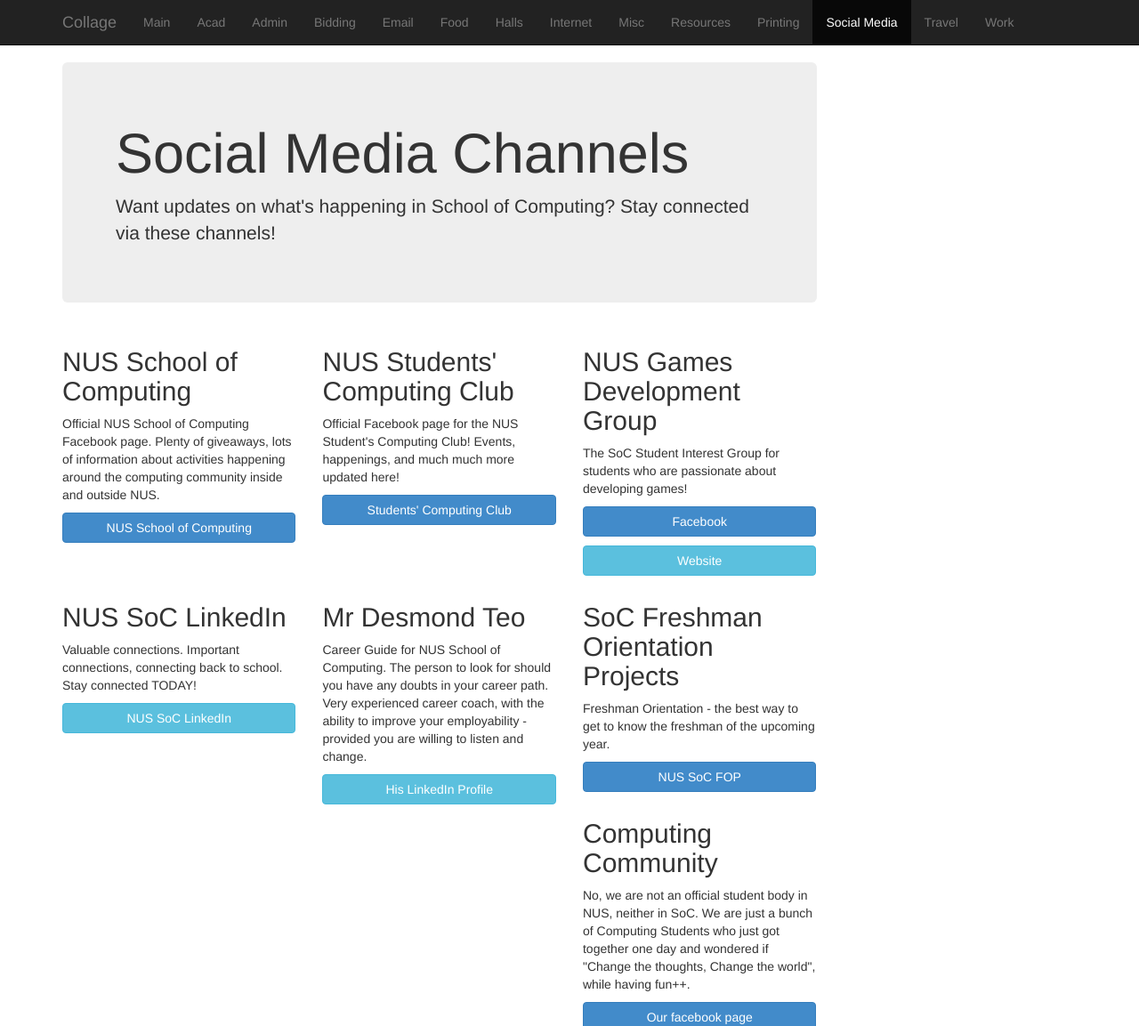
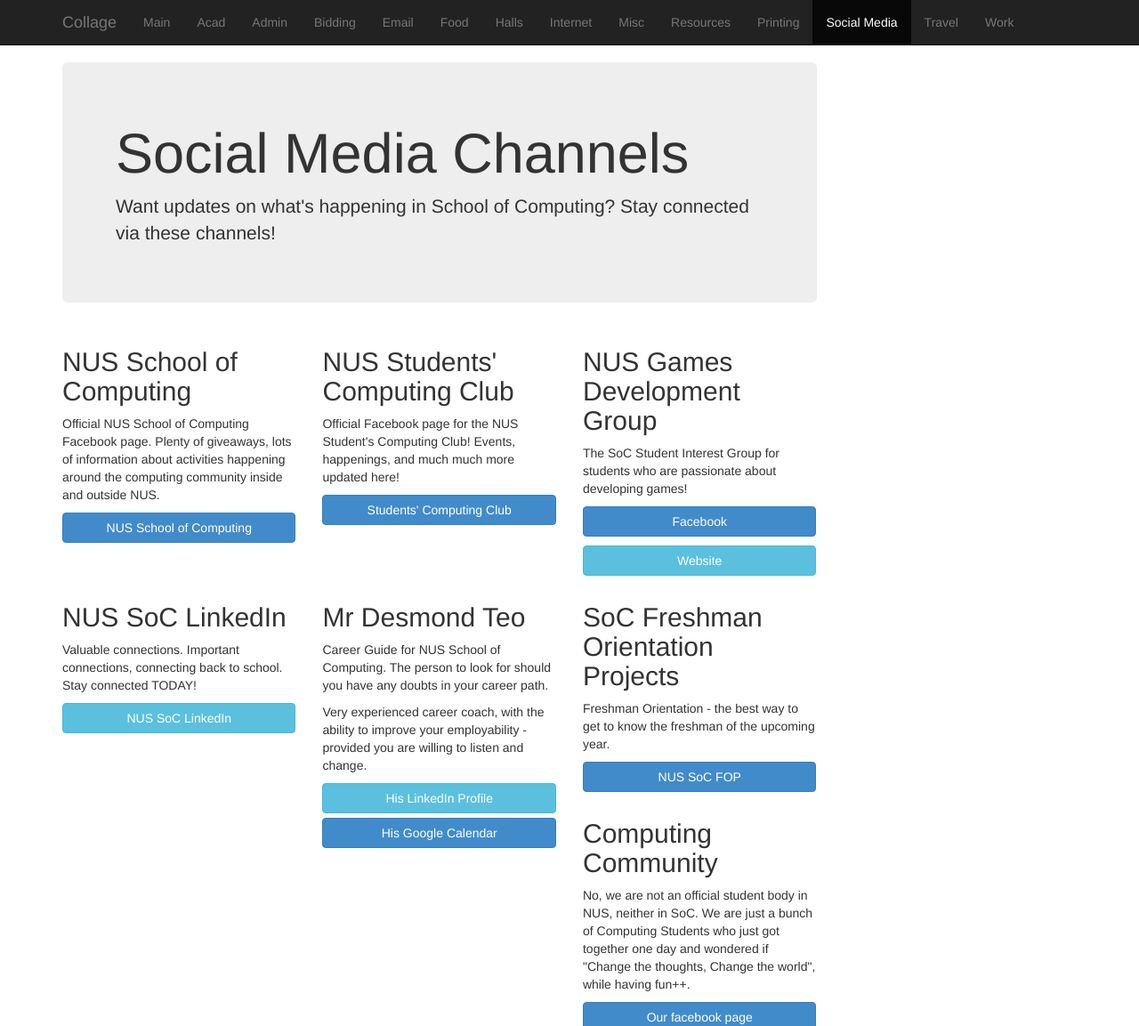
Before and after one commit to francisyzy/SoCollate, a plain HTML site: page social.html in a window 1280 px wide. Shown: the top 1153 px of the page at 89% size. Drawn offline with nearby package versions, Linux system fonts and the light colour scheme.

Commit message:
Added Desmond Teo's Google Calendar Link

```diff
--- a/social.html
+++ b/social.html
@@ -78,15 +78,17 @@
             <div class="col-6 col-sm-6 col-lg-4">
               <h2>Mr Desmond Teo</h2>
               <p>
-                Career Guide for NUS School of Computing. The person to
-                look for should you have any doubts in your career path.
-                Very experienced career coach, with the ability to improve
-                your employability - provided you are willing to listen
-                and change.
+                Career Guide for NUS School of Computing. The person to look for should you have any doubts in your career path.
+              </p>
+              <p>
+                Very experienced career coach, with the ability to improve your employability - provided you are willing to listen and change.
               </p>
               <p>
                 <a class="btn btn-info btn-block" href="http://www.linkedin.com/pub/desmond-teo/15/622/23b" role="button">
                   His LinkedIn Profile
+                </a>
+                <a class="btn btn-primary btn-block" href="http://goo.gl/WkBDP" role="button">
+                  His Google Calendar
                 </a>
               </p>
             </div>
```
Also changed, not shown: work.html (+3 -12 lines).
